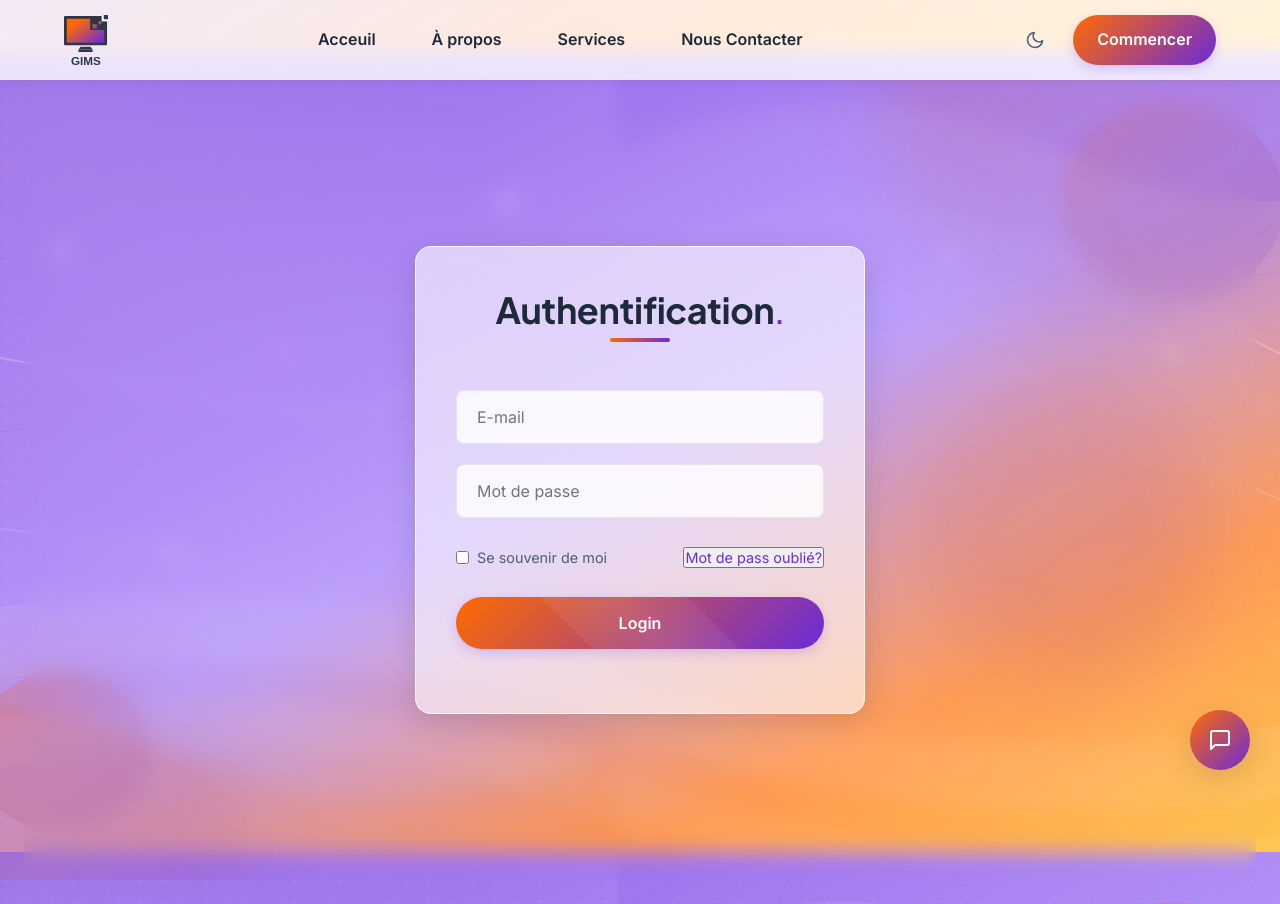
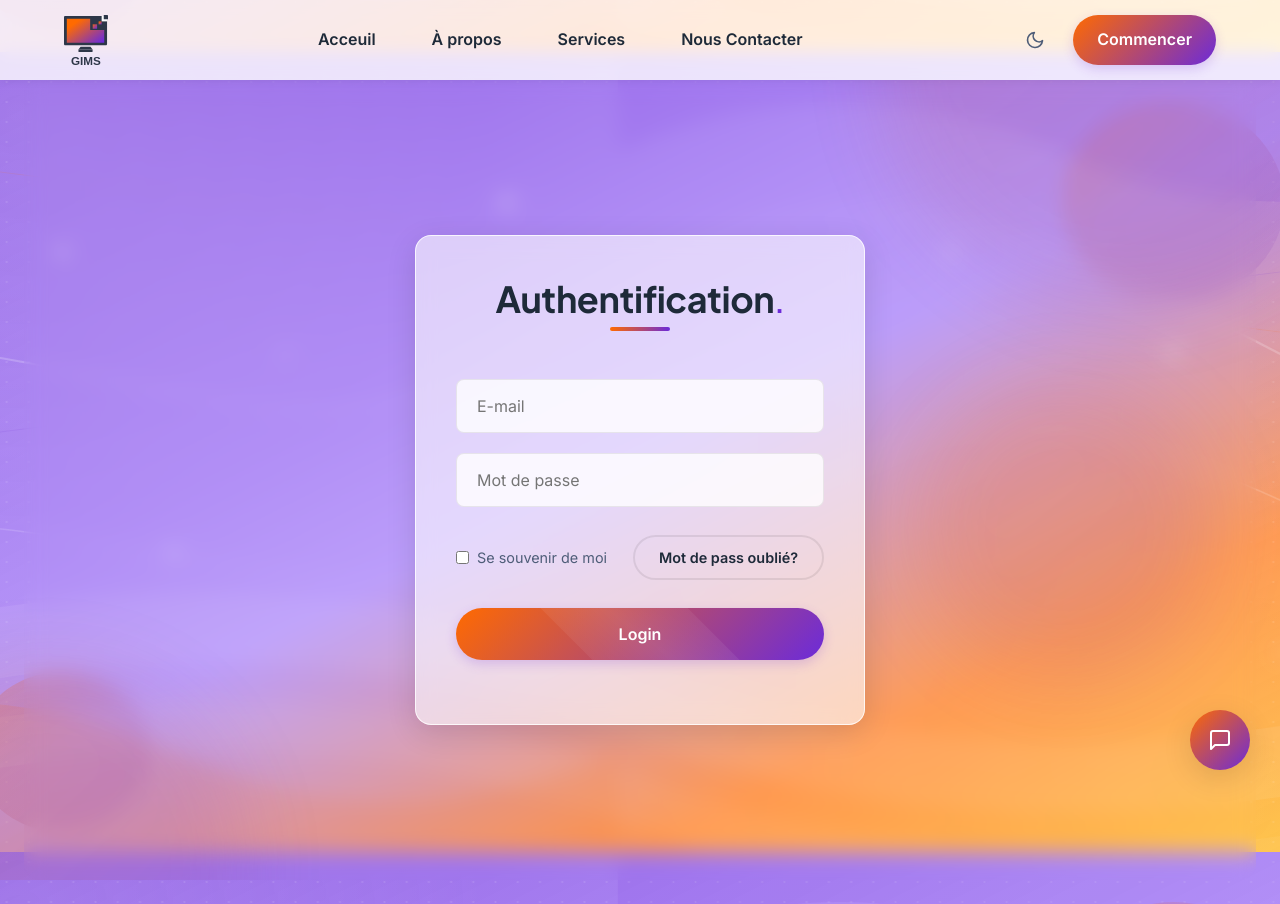
Before and after one commit to aya-elk/gestion-stock-umi, a React (Create React App) app in the folder client/: page /login in a window 1280 px wide. Built offline with nearby package versions, Linux system fonts and the light colour scheme.

Commit message:
Corrected the 'mot de passe oublié' css

```diff
--- a/client/src/css/login.css
+++ b/client/src/css/login.css
@@ -173,17 +173,6 @@
 .login-options input[type="checkbox"] {
   margin-right: 0.5rem;
   accent-color: var(--primary-color);
-}
-
-.login-options .forgot-link {
-  color: var(--primary-color);
-  text-decoration: none;
-  transition: var(--transition);
-}
-
-.login-options .forgot-link:hover {
-  color: var(--primary-dark);
-  text-decoration: underline;
 }
 
 /* Login button to match cta-button */
--- a/client/src/pages/login.jsx
+++ b/client/src/pages/login.jsx
@@ -163,7 +163,7 @@ const Login = () => {
                   onChange={(e) => setRememberMe(e.target.checked)}
                 /> Se souvenir de moi
               </label>
-              <button className="forgot-link" onClick={handleForgotPassword}>Mot de pass oublié?</button>
+              <button className="secondary-button" onClick={handleForgotPassword}>Mot de pass oublié?</button>
             </div>
             <button type="submit" disabled={loading} className="login-button">
               {loading ? 'Authentification en cours...' : 'Login'}
```
